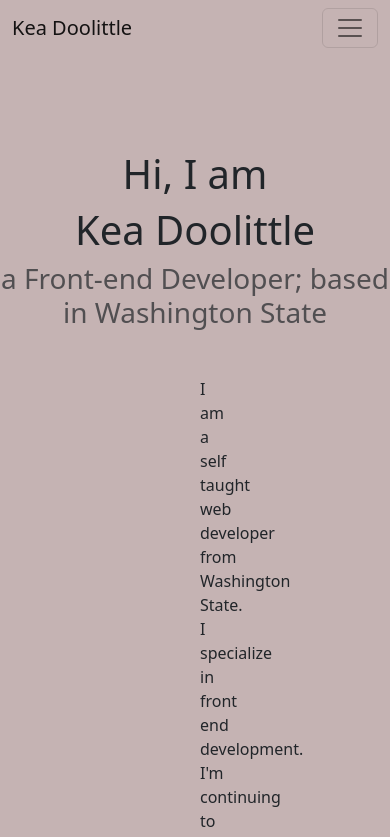
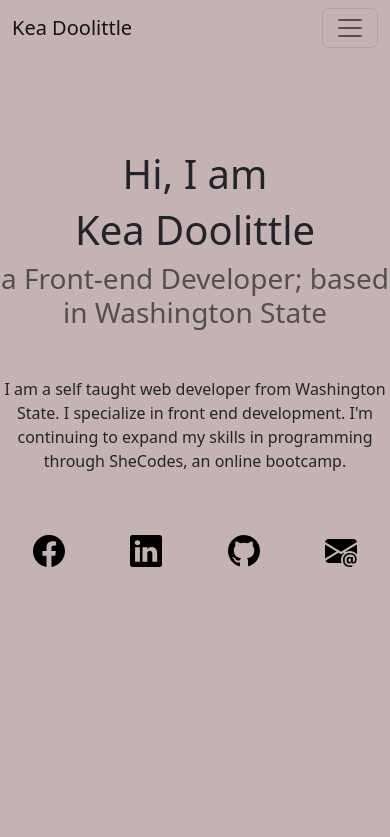
Before and after one commit to keyyuh/portfolio, a plain HTML site: page index.html in a window 390 px wide. Shown: the top 837 px of the page. Drawn offline with nearby package versions, Linux system fonts and the light colour scheme.

Commit message:
Adjusted styling for mobile devices

```diff
--- a/index.html
+++ b/index.html
@@ -72,7 +72,7 @@
     </div>
     <div class="container">
       <div class="row justify-space-evenly social-links">
-        <div class="col-sm-3 text-center">
+        <div class="col-3 text-center">
           <a
             href="https://www.facebook.com/KeaDoolittle/"
             target="_blank"
@@ -91,7 +91,7 @@
             </svg>
           </a>
         </div>
-        <div class="col-sm-3 text-center">
+        <div class="col-3 text-center">
           <a
             href="https://www.linkedin.com/in/kevay-doolittle-869186257/"
             target="_blank"
@@ -111,7 +111,7 @@
             </svg>
           </a>
         </div>
-        <div class="col-sm-3 text-center">
+        <div class="col-3 text-center">
           <a
             href="https://github.com/keyyuh"
             target="_blank"
@@ -131,7 +131,7 @@
             </svg>
           </a>
         </div>
-        <div class="col-sm-3 text-center">
+        <div class="col-3 text-center">
           <a href="mailto:kdoless@yahoo.com" class="social-links">
             <svg
               xmlns="http://www.w3.org/2000/svg"
--- a/src/style.css
+++ b/src/style.css
@@ -28,8 +28,6 @@ h3 {
   margin: 0;
 }
 .introduction {
-  padding-left: 200px;
-  padding-right: 200px;
   padding-top: 40px;
   text-align: center;
   font-size: medium;
@@ -73,11 +71,4 @@ p {
   h3 {
     font-size: 28px !important;
   }
-  .email {
-    font-size: 24px;
-  }
-  .primary-link {
-    display: block;
-    text-align: center;
-  }
 }
```
Also changed, not shown: aboutme.html (+4 -4 lines).
